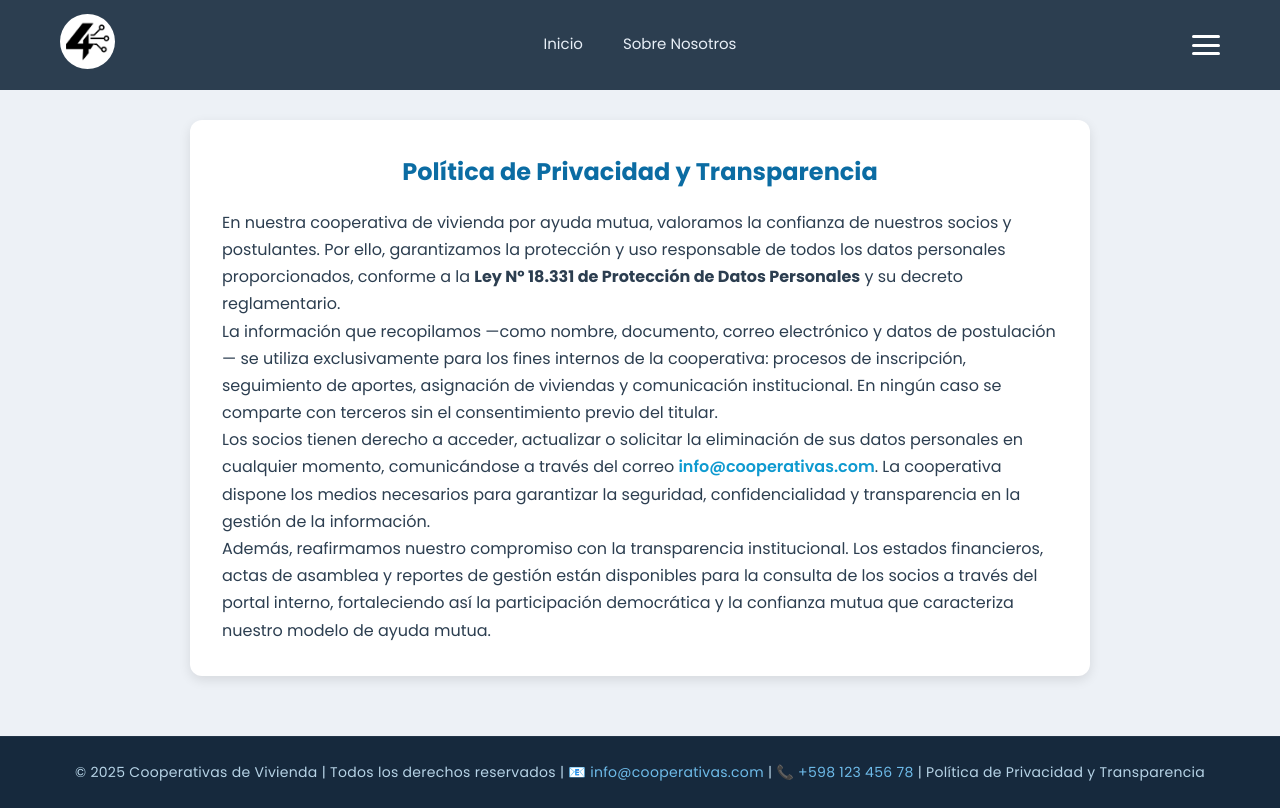
After one commit to Fourtechk/Programacion, a PHP site: page /privacidad.html in a window 1280 px wide. The commit adds this page. Run offline with PHP 8.4, Linux system fonts and the light colour scheme.

Commit message:
privacidad y transparencia creada y mejor infromacion en sobre nosotros

```diff
--- a/Proyecto2daentrega/htdocs/landingpage.css
+++ b/Proyecto2daentrega/htdocs/landingpage.css
@@ -284,6 +284,7 @@ footer {
   border-top: 1px solid rgba(255, 255, 255, 0.05);
   letter-spacing: 0.3px;
 }
+ /* --- Estilos del footer --- */
 
 footer span {
   color: #6ebbe9;
--- /dev/null
+++ b/Proyecto2daentrega/htdocs/privacidad.html
@@ -0,0 +1,135 @@
+<!DOCTYPE html>
+<html lang="es">
+<head>
+  <meta charset="UTF-8" />
+  <meta name="viewport" content="width=device-width, initial-scale=1.0"/>
+  <title>Política de Privacidad | Cooperativas de Vivienda</title>
+  <link rel="stylesheet" href="landingpage.css"/>
+  <link href="https://fonts.googleapis.com/css2?family=Poppins:wght@400;600;700&display=swap" rel="stylesheet">
+  <style>
+       header#mainHeader {
+      background-color: #2c3e50;
+      transition: background-color 0.3s ease;
+    }
+    .privacidad-container {
+      max-width: 900px;
+      margin: 120px auto 60px;
+      background-color: #fff;
+      padding: 2rem;
+      border-radius: 12px;
+      box-shadow: 0 4px 12px rgba(0,0,0,0.1);
+      color: #2c3e50;
+      text-align: left;
+      line-height: 1.7;
+    }
+    .privacidad-container h2 {
+      color: #0B6CA3;
+      margin-bottom: 1rem;
+      text-align: center;
+    }
+    .privacidad-container a {
+      color: #0F9AD0;
+      text-decoration: none;
+      font-weight: 600;
+    }
+    .privacidad-container a:hover {
+      text-decoration: underline;
+    }
+
+  footer a {
+    color: inherit;
+    text-decoration: none;
+  }
+  footer a:hover {
+    text-decoration: underline;
+    color: #f0f0f0;
+  }
+
+  </style>
+</head>
+<body>
+
+<header id="mainHeader">
+  <div class="header-content">
+    <div class="logo">
+      <img src="logo.jpeg" alt="Logo Cooperativa">
+    </div>
+
+    <nav class="menu">
+      <a href="index.html#inicio">Inicio</a>
+      <a href="index.html#nosotros">Sobre Nosotros</a>
+    </nav>
+
+    <div class="menu-toggle" id="menuToggle" aria-expanded="false" aria-label="Abrir menú">
+      <span></span>
+      <span></span>
+      <span></span>
+    </div>
+
+    <div class="dropdown" id="headerDropdown" aria-hidden="true">
+      <a class="dropdown-link" href="index.html#inicio">Inicio</a>
+      <a class="dropdown-link" href="index.html#nosotros">Sobre Nosotros</a>
+      <a class="dropdown-link" href="postulacion.php">Postularme</a>
+      <a class="dropdown-link" href="login.php">Iniciar sesión</a>
+    </div>
+  </div>
+</header>
+
+<!-- CONTENIDO PRINCIPAL -->
+<main>
+  <div class="privacidad-container">
+    <h2>Política de Privacidad y Transparencia</h2>
+    <p>
+      En nuestra cooperativa de vivienda por ayuda mutua, valoramos la confianza de nuestros socios y postulantes.
+      Por ello, garantizamos la protección y uso responsable de todos los datos personales proporcionados, conforme a la
+      <strong>Ley Nº 18.331 de Protección de Datos Personales</strong> y su decreto reglamentario.
+    </p>
+    <p>
+      La información que recopilamos —como nombre, documento, correo electrónico y datos de postulación—
+      se utiliza exclusivamente para los fines internos de la cooperativa: procesos de inscripción,
+      seguimiento de aportes, asignación de viviendas y comunicación institucional.
+      En ningún caso se comparte con terceros sin el consentimiento previo del titular.
+    </p>
+    <p>
+      Los socios tienen derecho a acceder, actualizar o solicitar la eliminación de sus datos personales en cualquier momento,
+      comunicándose a través del correo <a href="mailto:info@cooperativas.com">info@cooperativas.com</a>.
+      La cooperativa dispone los medios necesarios para garantizar la seguridad, confidencialidad y transparencia en la gestión de la información.
+    </p>
+    <p>
+      Además, reafirmamos nuestro compromiso con la transparencia institucional. Los estados financieros,
+      actas de asamblea y reportes de gestión están disponibles para la consulta de los socios a través del portal interno,
+      fortaleciendo así la participación democrática y la confianza mutua que caracteriza nuestro modelo de ayuda mutua.
+    </p>
+  </div>
+</main>
+
+<footer>
+  <p>© 2025 Cooperativas de Vivienda | Todos los derechos reservados |
+  <span>📧 info@cooperativas.com</span> | <span>📞 +598 123 456 78</span> |
+  <a href="privacidad.html">Política de Privacidad y Transparencia</a></p>
+</footer>
+
+<script>
+  const menuToggle = document.getElementById('menuToggle');
+  const dropdown = document.getElementById('headerDropdown');
+
+  menuToggle.addEventListener('click', () => {
+    const isOpen = menuToggle.classList.toggle('open');
+    dropdown.classList.toggle('active', isOpen);
+    menuToggle.setAttribute('aria-expanded', String(isOpen));
+    dropdown.setAttribute('aria-hidden', String(!isOpen));
+  });
+
+  document.addEventListener('click', (e) => {
+    const isClickInside = e.target.closest('.header-content');
+    if (!isClickInside && dropdown.classList.contains('active')) {
+      dropdown.classList.remove('active');
+      menuToggle.classList.remove('open');
+      menuToggle.setAttribute('aria-expanded', 'false');
+      dropdown.setAttribute('aria-hidden', 'true');
+    }
+  });
+</script>
+
+</body>
+</html>
```
Also changed, not shown: Proyecto2daentrega/htdocs/index.html (+36 -5 lines).
